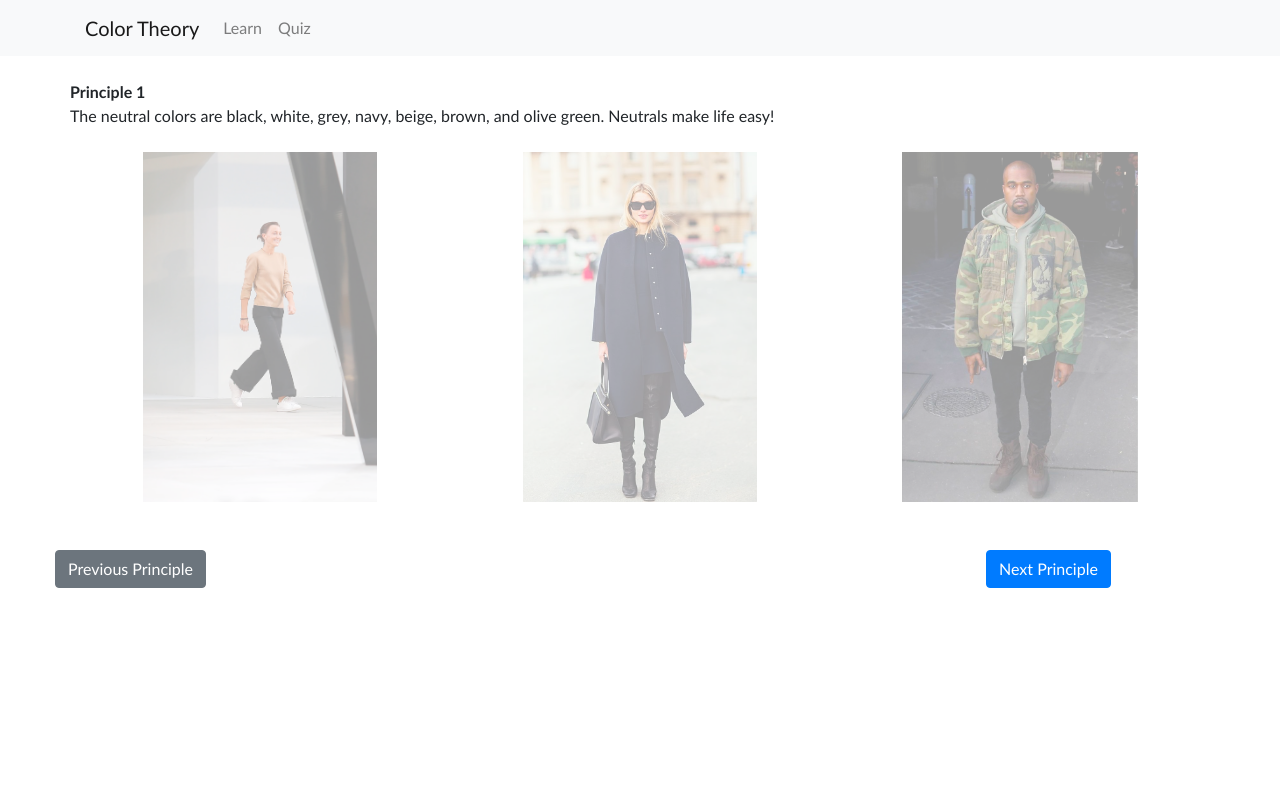
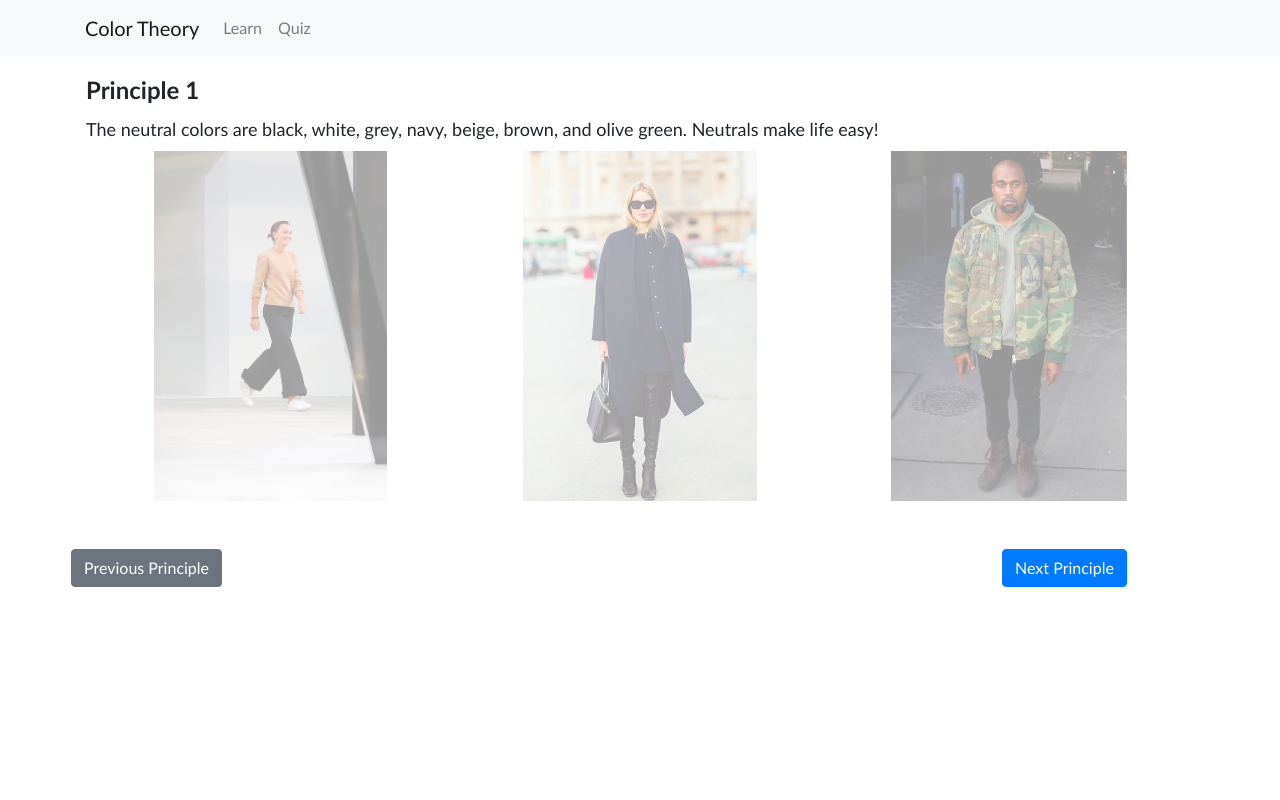
Before and after one commit to ldobrovic/ui-color-theory, a Flask app: page /learn/1 in a window 1280 px wide. Run offline with Flask 2, Linux system fonts and the light colour scheme; some libraries are stand-ins or nearby versions.

Commit message:
made more consistent

```diff
--- a/server.py
+++ b/server.py
@@ -69,7 +69,7 @@ lessons = [
     },
     {
         "id": "3",
-        "text": "On a color wheel, colors next to each other (analogous colors) go well together! Click on a color to see its analogous pairs",
+        "text": "On a color wheel, colors next to each other (analogous colors) go well together! ",
         "examples": [
             {
                 "description": "Color wheel",
--- a/static/main.css
+++ b/static/main.css
@@ -1,31 +1,12 @@
-:root {
-  /* color wheel colors */
-  --one: #fffa00;
-  --two: #ffcd00;
-  --three: #ffa100;
-  --four: #ff7300;
-  --five: #ff0000;
-  --six: #ff0096;
-  --seven: #980ec2;
-  --eight: #0025c2;
-  --nine: #007bcc;
-  --ten: #00b6d8;
-  --eleven: #00ba00;
-  --twelve: #68d000;
-  /* neutral colors  */
-  --beige: #e1c699;
-  --navy: #1c4587;
-  /* extra colors */
-  --pink: #ffd6ecff;
-  --fuschia: #cc05fc;
-  --purple: #9900ff;
-  --teal: #01ffff;
-  --orange: #ff9900;
-  --pink: #ff00ff;
+body {
+  font-family: "Trebuchet MS";
 }
 
 .quiz-container {
   padding: 1em;
+}
+.principle{
+  font-size: large;
 }
 
 .quiz-header {
@@ -89,20 +70,13 @@
   text-align: center;
   font-weight: bold;
   font-size: large;
-  font-family: "Trebuchet MS";
   margin-top: 60px;
   margin-bottom: 15px;
   color: black;
 }
-.text-font {
-  font-family: "Trebuchet MS";
-}
-#learn_header {
-  padding-left: 280px;
-}
-.start_center {
-  padding-left: 530px;
-}
+
+
+
 .container1 {
   height: 250px;
   width: auto;
@@ -175,9 +149,7 @@
 .quiz_margin {
   margin-right: 20px;
 }
-.welcome_center {
-  padding-left: 450px;
-}
+
 .disinlineblck {
   display: inline-block;
 }
--- a/static/quiz.js
+++ b/static/quiz.js
@@ -171,7 +171,7 @@ function outfit_grid(images){
             // top.append(' <div class="torso">')
             // top.append(' <div class="leftarm">')
             // top.append(' <div class="rightarm">')
-            top.append(drag).attr("class", "topp").addClass("pr-3")
+            top.append(drag).attr("class", "topp")
             if(!submission.includes(drag.attr('alt'))){
                 submission[0]=drag.attr('alt');
             }
@@ -189,7 +189,7 @@ function outfit_grid(images){
             drag.removeAttr("style");
             bottom.text("")
 
-            bottom.append(drag).attr("class", "pants").addClass("pl-4")
+            bottom.append(drag).attr("class", "pants")
             if(!submission.includes(drag.attr('alt'))){
                 submission[1]=drag.attr('alt');
             }
--- a/templates/learn.html
+++ b/templates/learn.html
@@ -9,27 +9,28 @@
 <!-- <script src="https://projects.davidlynch.org/maphilight/jquery.maphilight.js"></script> -->
 <script src="../static/jquery.imagemapster.js"></script>
 
-
+<div class="quiz-container">
 <div class="row">
   {% if next == 1 %}
-  <div class="col-md-12">
-    <br />
-    <div id="learn_header" class="text-font big_bold">{{data.text}}</div>
+  <div class="col-md-12  align-items-center ">
+    <div id="learn_header" class="quiz-header my-4 text-center ">{{data.text}}</div>
+    <div class=" text-center">
+      <a href="/learn/{{next}}" class="btn btn-primary ">Start Lesson</a>
+    </div>
   </div>
   {% else %}
   <div class="disinlineblck">
-    <br />
-    <div id="learn_header2" class="big_bold text-font disinlineblck">
+
+    <div id="learn_header2" class="quiz-header font-weight-bold disinlineblck">
       Principle {{data.id}}
     </div>
 
-    <div class="text-font">{{data.text}}</div>
+    <div class="principle my-2">{{data.text}}</div>
   </div>
-  <br />
-  <br />
+
 </div>
 {% endif %}
-<br/>
+
 
 {% if next == 2 or next == 4 or next == 5 or next == 6 %}
 
@@ -72,7 +73,7 @@
             class="img_wrap"
             id="{{example.image.split('/')[3]}}"
           />
-          <p class="img_description text-font">{{example.description}}</p>
+          <p class="img_description ">{{example.description}}</p>
         </div>
 
       {%endif%}
@@ -92,12 +93,12 @@
     <div class="text-center">
       <img
         src="{{example.image}}"
-        alt="exampleImage"
+        alt="{{example.description}}"
         height = auto
         width = 100%
         class="img_wrap"
       />
-      <p class="img_description text-font">{{example.description}}</p>
+      <p class="img_description ">{{example.description}}</p>
     </div>
   </div>
   {% endfor %}
@@ -106,33 +107,31 @@
 
 </div>
 
-<br />
-<br />
-<div class="row">
+<div class="row my-4 ">
   {% if next == 6 %}
-  <a href="/quiz/0" class="btn btn-primary text-font quiz_margin">Quiz me</a>
-  <a href="/learn/0" class="btn btn-secondary text-font">Redo lesson</a>
+  <a href="/quiz/0" class="btn btn-primary  quiz_margin">Quiz me</a>
+  <a href="/learn/0" class="btn btn-secondary ">Redo lesson</a>
   {% elif next == 1 %}
-  <div class="col-md-12 start_center">
-    <a href="/learn/{{next}}" class="btn btn-primary text-font">Start Lesson</a>
-  </div>
+
   {% else %}
 
-  <div class="row">
+  <div class="row my-4">
     <div>
       <a
         href="/learn/{{before}}"
-        class="btn btn-secondary text-font prev_margin"
+        class="btn btn-secondary  prev_margin"
         >Previous Principle</a
       >
     </div>
 
     <div class>
-      <a href="/learn/{{next}}" class="btn btn-primary text-font"
+      <a href="/learn/{{next}}" class="btn btn-primary "
         >Next Principle</a
       >
     </div>
   </div>
   {% endif %}
 </div>
+
+</div>
 {% endblock %}
--- a/templates/welcome.html
+++ b/templates/welcome.html
@@ -1,11 +1,11 @@
 {% extends "layout.html" %} {% block content %}
 
-<div id="welcome_header" class="welcome_header1">
+<div id="welcome_header" class="quiz-header text-center my-4 py-1 ">
   Welcome! Learn The Basics of Color Theory for Style.
   <div>Never go out of style with these principles.</div>
 </div>
 
-<div class="welcome_center">
+<div class="text-center">
   <a href="/learn/0" class="btn btn-primary text-font">Teach Me</a>
   <a href="/quiz/0" class="btn btn-secondary text-font">Test Me</a>
 </div>
```
Also changed, not shown: static/learn.js (+1 -14 lines), templates/quiz.html (+11 -11 lines).
